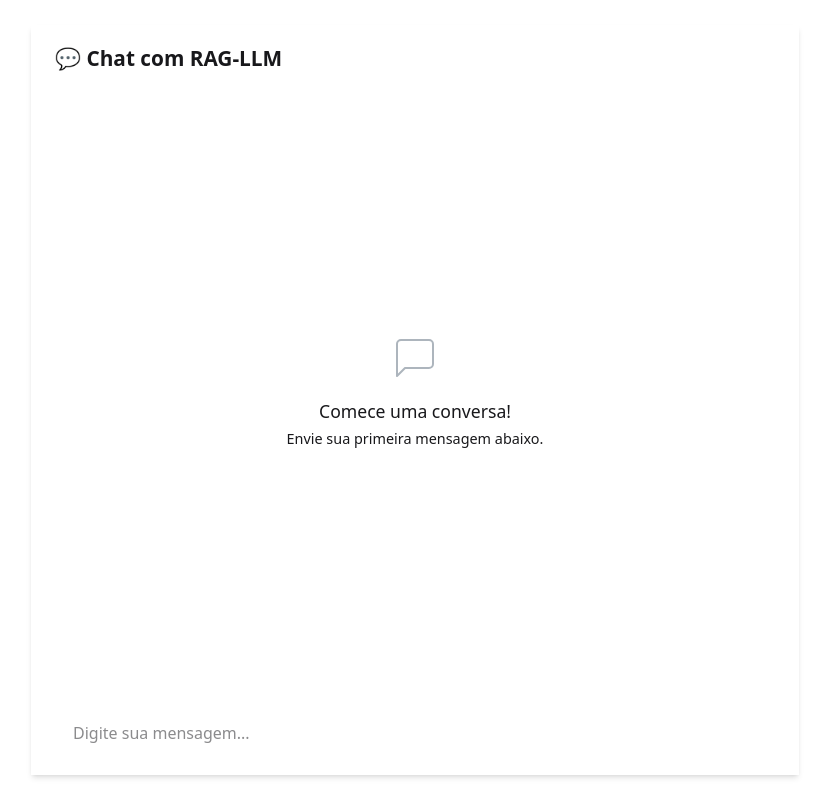
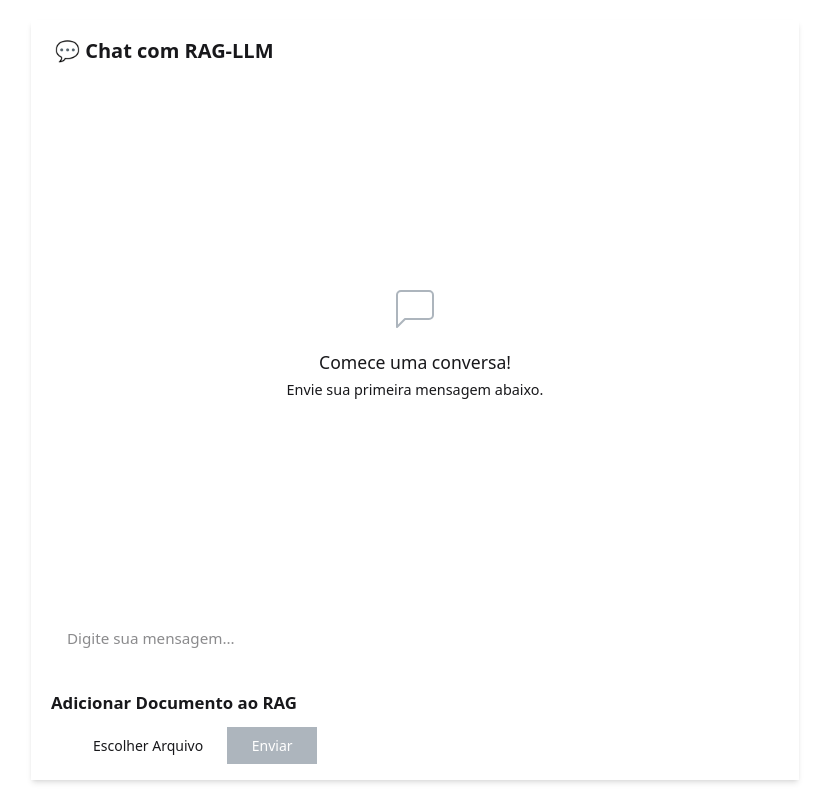
Before and after one commit to Guilhermeaug/rag, a Vue app in the folder rag-frontend/: page / in a window 1280 px wide. Shown: the whole page, without its empty margins (225-1054 px from the left). Built offline with nearby package versions, Linux system fonts and the light colour scheme.

Commit message:
feat: add file upload section

```diff
--- a/rag-frontend/src/views/HomeView.vue
+++ b/rag-frontend/src/views/HomeView.vue
@@ -1,7 +1,7 @@
 <script setup lang="ts">
 import { ref, nextTick, watch } from 'vue';
-import { marked } from 'marked'; // Importa o 'marked'
-import DOMPurify from 'dompurify'; // Importa o DOMPurify
+import { marked } from 'marked';
+import DOMPurify from 'dompurify';
 
 interface Message {
   id: number;
@@ -14,21 +14,21 @@ const messages = ref<Message[]>([]);
 const newMessage = ref('');
 let messageIdCounter = 0;
 const messagesAreaRef = ref<HTMLElement | null>(null);
-const isLoading = ref(false); // Novo estado para controlar o carregamento
+const isLoading = ref(false); // Para o chat
+const isUploading = ref(false); // Para o upload de arquivos
+const selectedFile = ref<File | null>(null);
+const uploadStatusMessage = ref('');
+const fileNameDisplay = ref('');
 
-// Configurar 'marked' (opcional, mas recomendado para GFM e quebras de linha)
+// Configura 'marked'
 marked.setOptions({
-  gfm: true, // Habilita GitHub Flavored Markdown (GFM)
-  breaks: true, // Converte quebras de linha GFM (um único Enter) em <br>
-  // A opção 'sanitize' foi removida do marked. Usaremos DOMPurify.
+  gfm: true,
+  breaks: true,
 });
 
-// Função para renderizar Markdown para HTML seguro
 const renderMarkdown = (markdownText: string) => {
   if (!markdownText) return '';
-  // 1. Converte Markdown para HTML usando marked
   const rawHtml = marked.parse(markdownText) as string;
-  // 2. Sanitiza o HTML gerado para prevenir XSS
   const cleanHtml = DOMPurify.sanitize(rawHtml);
   return cleanHtml;
 };
@@ -48,20 +48,17 @@ watch(messages, () => {
 
 const sendMessage = async () => {
   const userText = newMessage.value.trim();
-  if (userText === '') return;
+  if (userText === '' || isLoading.value) return;
 
-  // Adiciona a mensagem do usuário à UI
   messages.value.push({
     id: messageIdCounter++,
     text: userText,
     sender: 'user',
     timestamp: new Date(),
   });
-  newMessage.value = ''; // Limpa o input
+  newMessage.value = '';
+  isLoading.value = true;
 
-  isLoading.value = true; // Ativa o indicador de carregamento
-
-  // Adiciona mensagem de "pensando"
   const thinkingMessageId = messageIdCounter++;
   messages.value.push({
     id: thinkingMessageId,
@@ -72,42 +69,27 @@ const sendMessage = async () => {
   scrollToBottom();
 
   try {
-    // Define a URL do backend
-    const backendUrl = 'http://localhost:8000/query'; // Certifique-se que esta é a URL correta
-
-    // Monta o corpo da requisição
-    const requestBody = {
-      query: userText,
-    };
-
-    // Faz a chamada fetch para o backend
+    const backendUrl = 'http://localhost:8000/query';
+    const requestBody = { query: userText };
     const response = await fetch(backendUrl, {
       method: 'POST',
-      headers: {
-        'Content-Type': 'application/json',
-        // Adicione outros cabeçalhos aqui se necessário (ex: Authorization)
-      },
+      headers: { 'Content-Type': 'application/json' },
       body: JSON.stringify(requestBody),
     });
 
-    // Remove a mensagem de "pensando"
     const thinkingIndex = messages.value.findIndex(m => m.id === thinkingMessageId);
     if (thinkingIndex !== -1) {
       messages.value.splice(thinkingIndex, 1);
     }
 
     if (!response.ok) {
-      // Se a resposta não for OK (ex: 4xx, 5xx), trata como erro
       const errorData = await response.json().catch(() => ({ detail: `Erro HTTP: ${response.status} ${response.statusText}` }));
       throw new Error(errorData.detail || `Erro ao contatar o backend: ${response.status}`);
     }
 
-    // Extrai os dados da resposta JSON
     const data = await response.json();
+    const llmResponseText = data.answer || "Não foi possível obter uma resposta.";
 
-    // Adiciona a resposta da LLM à UI
-    // Assumindo que a resposta está em data.results
-    const llmResponseText = data.answer || "Não foi possível obter uma resposta.";
     messages.value.push({
       id: messageIdCounter++,
       text: llmResponseText,
@@ -117,23 +99,84 @@ const sendMessage = async () => {
 
   } catch (error) {
     console.error('Erro ao enviar mensagem:', error);
-    // Remove a mensagem de "pensando" em caso de erro também
     const thinkingIndex = messages.value.findIndex(m => m.id === thinkingMessageId);
     if (thinkingIndex !== -1) {
       messages.value.splice(thinkingIndex, 1);
     }
-    // Adiciona uma mensagem de erro à UI
     messages.value.push({
       id: messageIdCounter++,
       text: `Erro: ${error instanceof Error ? error.message : 'Falha na comunicação com o servidor.'}`,
-      sender: 'llm', // Pode ser 'system' ou 'llm' com estilo de erro
+      sender: 'llm',
       timestamp: new Date(),
     });
   } finally {
-    isLoading.value = false; // Desativa o indicador de carregamento
-    // O watch já cuidará do scrollToBottom
+    isLoading.value = false;
   }
 };
+
+const handleFileSelected = (event: Event) => {
+  const target = event.target as HTMLInputElement;
+  if (target.files && target.files[0]) {
+    selectedFile.value = target.files[0];
+    fileNameDisplay.value = target.files[0].name;
+    uploadStatusMessage.value = '';
+  } else {
+    selectedFile.value = null;
+    fileNameDisplay.value = '';
+    uploadStatusMessage.value = '';
+  }
+};
+
+const uploadFile = async () => {
+  if (!selectedFile.value) {
+    uploadStatusMessage.value = 'Por favor, selecione um arquivo primeiro.';
+    return;
+  }
+  if (isUploading.value) return;
+
+  isUploading.value = true;
+  uploadStatusMessage.value = `Enviando ${selectedFile.value.name}...`;
+
+  const formData = new FormData();
+  formData.append('file', selectedFile.value);
+
+  try {
+    const uploadUrl = 'http://localhost:8000/ingest/upload';
+    const response = await fetch(uploadUrl, {
+      method: 'POST',
+      body: formData,
+    });
+
+    const responseData = await response.json();
+
+    if (!response.ok) {
+      if (response.status === 202 && responseData.status === "accepted") {
+         uploadStatusMessage.value = `Sucesso: ${responseData.message}`;
+      } else {
+        throw new Error(responseData.detail || `Erro no upload: ${response.status} ${response.statusText}`);
+      }
+    } else if (responseData.status === "accepted") {
+        uploadStatusMessage.value = `Sucesso: ${responseData.message}`;
+    } else {
+        uploadStatusMessage.value = `Resposta inesperada: ${JSON.stringify(responseData)}`;
+    }
+
+  } catch (error) {
+    console.error('Erro ao fazer upload do arquivo:', error);
+    uploadStatusMessage.value = `Erro: ${error instanceof Error ? error.message : 'Falha no upload.'}`;
+  } finally {
+    isUploading.value = false;
+    selectedFile.value = null;
+    fileNameDisplay.value = '';
+    const fileInput = document.getElementById('file-upload-input') as HTMLInputElement;
+    if (fileInput) {
+        fileInput.value = '';
+    }
+  }
+};
+
+const acceptedFileTypes = ".pdf,.doc,.docx,.txt,.md,.xls,.xlsx";
+
 </script>
 
 <template>
@@ -149,7 +192,6 @@ const sendMessage = async () => {
           <p>Comece uma conversa!</p>
           <span>Envie sua primeira mensagem abaixo.</span>
         </div>
-
         <div
           v-for="message in messages"
           :key="message.id"
@@ -157,7 +199,6 @@ const sendMessage = async () => {
           :class="{ 'user': message.sender === 'user', 'llm': message.sender === 'llm' }"
         >
           <div class="message-bubble" :class="{'thinking': message.text === 'LLM está processando sua pergunta...', 'error': message.sender === 'llm' && message.text.startsWith('Erro:')}">
-
             <div
               v-if="message.sender === 'llm' && message.text !== 'LLM está processando sua pergunta...' && !message.text.startsWith('Erro:')"
               class="message-text markdown-content"
@@ -187,38 +228,70 @@ const sendMessage = async () => {
           </button>
         </form>
       </footer>
+
+      <section class="upload-section">
+        <h2>Adicionar Documento ao RAG</h2>
+        <div class="file-upload-container">
+          <label for="file-upload-input" class="file-upload-label" :class="{'disabled': isUploading}">
+            <svg xmlns="http://www.w3.org/2000/svg" width="20" height="20" viewBox="0 0 24 24" fill="none" stroke="currentColor" stroke-width="2" stroke-linecap="round" stroke-linejoin="round" class="feather feather-upload-cloud"><polyline points="16 16 12 12 8 16"></polyline><line x1="12" y1="12" x2="12" y2="21"></line><path d="M20.39 18.39A5 5 0 0 0 18 9h-1.26A8 8 0 1 0 3 16.3"></path><polyline points="16 16 12 12 8 16"></polyline></svg>
+            <span>Escolher Arquivo</span>
+          </label>
+          <input
+            type="file"
+            @change="handleFileSelected"
+            class="file-input-hidden"
+            id="file-upload-input"
+            :accept="acceptedFileTypes"
+            :disabled="isUploading"
+          />
+          <span v-if="fileNameDisplay" class="file-name-display">{{ fileNameDisplay }}</span>
+          <button @click="uploadFile" class="upload-button" :disabled="!selectedFile || isUploading">
+            <span v-if="isUploading" class="button-spinner"></span>
+            <span v-else>Enviar</span>
+          </button>
+        </div>
+        <p v-if="uploadStatusMessage" class="upload-status" :class="{'success': uploadStatusMessage.startsWith('Sucesso:'), 'error-message': uploadStatusMessage.startsWith('Erro:')}">
+          {{ uploadStatusMessage }}
+        </p>
+      </section>
+
     </main>
   </div>
 </template>
 
 <style scoped>
-/* Estilos Globais para o Componente */
 :root {
   --font-family-sans-serif: -apple-system, BlinkMacSystemFont, "Segoe UI", Roboto, "Helvetica Neue", Arial, sans-serif;
-  --background-color: #f4f7f6;
-  --container-background: #ffffff;
-  --header-background: #ffffff;
+  --page-background-color: #e9ebee; /* Cor de fundo da página um pouco mais escura */
+  --chat-background-color: #ffffff;
+  --header-footer-background: #f8f9fa; /* Fundo para header, input e upload section */
   --text-primary: #212529;
   --text-secondary: #495057;
   --text-muted: #6c757d;
 
   --user-message-background: #007AFF;
   --user-message-text: #ffffff;
-  --llm-message-background: #e9ecef;
+  --llm-message-background: #f0f2f5; /* Fundo da mensagem LLM um pouco mais claro */
   --llm-message-text: #212529;
   --thinking-message-color: #495057;
-  --error-message-background: #ffebee; /* Fundo vermelho claro para erros */
-  --error-message-text: #c62828; /* Texto vermelho escuro para erros */
+  --error-message-background: #ffebee;
+  --error-message-text: #c62828;
+  --success-message-text: #28a745;
 
+  --input-border-color: #d1d7de; /* Borda do input um pouco mais suave */
+  --input-focus-border-color: #86b7fe;
+  --input-focus-box-shadow: 0 0 0 0.25rem rgba(0, 122, 255, 0.25);
 
-  --input-border-color: #ced4da;
   --button-primary-color: #007AFF;
-  --button-hover-color: #0056b3;
+  --button-primary-hover-color: #0056b3;
+  --button-secondary-color: #6c757d;
+  --button-secondary-hover-color: #545b62; /* Escurecido um pouco */
 
-  --border-radius-default: 16px;
-  --border-radius-bubble: 20px;
-  --shadow-sm: 0 2px 4px rgba(0,0,0,0.04);
-  --shadow-md: 0 6px 12px rgba(0,0,0,0.07);
+  --border-radius-default: 12px; /* Reduzido para um visual mais contido */
+  --border-radius-medium: 8px;
+  --border-radius-bubble: 18px; /* Mantido para bolhas */
+  --shadow-sm: 0 1px 2px rgba(0,0,0,0.05);
+  --shadow-md: 0 4px 8px rgba(0,0,0,0.07);
 }
 
 .page-container {
@@ -226,7 +299,7 @@ const sendMessage = async () => {
   justify-content: center;
   align-items: center;
   min-height: 100vh;
-  background-color: var(--background-color);
+  background-color: var(--page-background-color); /* Aplicando nova cor de fundo da página */
   font-family: var(--font-family-sans-serif);
   padding: 20px;
   box-sizing: border-box;
@@ -236,25 +309,25 @@ const sendMessage = async () => {
   display: flex;
   flex-direction: column;
   height: calc(100vh - 40px);
-  max-height: 750px;
+  max-height: 850px;
   width: 100%;
   max-width: 768px;
-  background-color: var(--container-background);
+  background-color: var(--chat-background-color); /* Fundo do chat */
   border-radius: var(--border-radius-default);
   box-shadow: var(--shadow-md);
   overflow: hidden;
 }
 
 .chat-header {
-  padding: 18px 24px;
-  background-color: var(--header-background);
+  padding: 16px 24px; /* Ajustado padding */
+  background-color: var(--header-footer-background);
   border-bottom: 1px solid var(--input-border-color);
   text-align: center;
   flex-shrink: 0;
 }
 
 .chat-header h1 {
-  font-size: 1.3rem;
+  font-size: 1.25rem; /* Ajustado */
   font-weight: 600;
   color: var(--text-primary);
   margin: 0;
@@ -263,10 +336,11 @@ const sendMessage = async () => {
 .messages-area {
   flex-grow: 1;
   overflow-y: auto;
-  padding: 24px;
+  padding: 20px; /* Ajustado padding */
   display: flex;
   flex-direction: column;
   gap: 8px;
+  background-color: var(--chat-background-color); /* Garante fundo branco aqui também */
 }
 
 .no-messages-placeholder {
@@ -292,11 +366,10 @@ const sendMessage = async () => {
   font-size: 0.9rem;
 }
 
-
 .message-wrapper {
   display: flex;
   flex-direction: column;
-  margin-bottom: 14px;
+  margin-bottom: 12px; /* Ajustado */
 }
 
 .message-wrapper.user {
@@ -308,13 +381,13 @@ const sendMessage = async () => {
 }
 
 .message-bubble {
-  padding: 12px 18px;
+  padding: 10px 15px; /* Ajustado */
   border-radius: var(--border-radius-bubble);
   max-width: 85%;
   word-wrap: break-word;
   box-shadow: var(--shadow-sm);
-  line-height: 1.55;
-  font-size: 0.98rem;
+  line-height: 1.5; /* Ajustado */
+  font-size: 0.95rem; /* Ajustado */
 }
 
 .message-bubble.thinking {
@@ -332,25 +405,35 @@ const sendMessage = async () => {
   border: 1px solid var(--error-message-text);
 }
 
+.message-text {
+  margin: 0 0 4px 0; /* Ajustado */
+  white-space: pre-wrap;
+}
 
-.message-text {
-  margin: 0 0 5px 0;
+.markdown-content {
+  white-space: normal;
+}
+.markdown-content p:first-child {
+  margin-top: 0;
+}
+.markdown-content p:last-child {
+  margin-bottom: 0;
 }
 
 .user .message-bubble {
   background-color: var(--user-message-background);
   color: var(--user-message-text);
-  border-bottom-right-radius: 8px;
+  border-bottom-right-radius: var(--border-radius-medium);
 }
 
 .llm .message-bubble:not(.thinking):not(.error) {
   background-color: var(--llm-message-background);
   color: var(--llm-message-text);
-  border-bottom-left-radius: 8px;
+  border-bottom-left-radius: var(--border-radius-medium);
 }
 
 .timestamp {
-  font-size: 0.75rem;
+  font-size: 0.7rem; /* Ajustado */
   display: block;
 }
 
@@ -363,10 +446,9 @@ const sendMessage = async () => {
   text-align: left;
 }
 
-
 .input-area {
-  padding: 16px 24px;
-  background-color: var(--header-background);
+  padding: 12px 20px; /* Ajustado padding */
+  background-color: var(--header-footer-background);
   border-top: 1px solid var(--input-border-color);
   flex-shrink: 0;
 }
@@ -374,36 +456,36 @@ const sendMessage = async () => {
 .input-form {
   display: flex;
   align-items: center;
-  gap: 12px;
+  gap: 10px; /* Ajustado */
 }
 
 .message-input {
   flex-grow: 1;
-  padding: 14px 18px;
+  padding: 12px 16px; /* Ajustado */
   border: 1px solid var(--input-border-color);
-  border-radius: var(--border-radius-default);
-  font-size: 1rem;
-  background-color: var(--container-background);
+  border-radius: var(--border-radius-medium); /* Usando medium */
+  font-size: 0.95rem; /* Ajustado */
+  background-color: var(--chat-background-color);
   color: var(--text-primary);
   outline: none;
+  transition: border-color .15s ease-in-out, box-shadow .15s ease-in-out;
 }
 .message-input:focus {
-  border-color: var(--button-primary-color);
-  box-shadow: 0 0 0 3px rgba(0, 122, 255, 0.15);
+  border-color: var(--input-focus-border-color);
+  box-shadow: var(--input-focus-box-shadow);
 }
 .message-input:disabled {
-  background-color: #e9ecef; /* Indica que está desabilitado */
+  background-color: #e9ecef;
   cursor: not-allowed;
 }
-
 
 .send-button {
   background-color: var(--button-primary-color);
   color: white;
   border: none;
   border-radius: 50%;
-  width: 48px;
-  height: 48px;
+  width: 44px; /* Ajustado */
+  height: 44px; /* Ajustado */
   display: flex;
   align-items: center;
   justify-content: center;
@@ -413,28 +495,27 @@ const sendMessage = async () => {
 }
 
 .send-button:hover:not(:disabled) {
-  background-color: var(--button-hover-color);
+  background-color: var(--button-primary-hover-color);
 }
 .send-button:active:not(:disabled) {
   transform: scale(0.95);
 }
 .send-button:disabled {
-  background-color: #adb5bd; /* Cor para botão desabilitado */
+  background-color: #adb5bd;
   cursor: not-allowed;
 }
 
 .send-button svg {
-  width: 22px;
-  height: 22px;
+  width: 20px; /* Ajustado */
+  height: 20px; /* Ajustado */
 }
 
-/* Spinner simples */
 .spinner {
   border: 3px solid rgba(255, 255, 255, 0.3);
   border-radius: 50%;
   border-top-color: #fff;
-  width: 22px;
-  height: 22px;
+  width: 20px; /* Ajustado */
+  height: 20px; /* Ajustado */
   animation: spin 1s ease-in-out infinite;
 }
 
@@ -444,6 +525,142 @@ const sendMessage = async () => {
   }
 }
 
+/* --- ESTILOS REFINADOS PARA A SEÇÃO DE UPLOAD --- */
+.upload-section {
+  padding: 16px 20px; /* Ajustado padding */
+  border-top: 1px solid var(--input-border-color);
+  background-color: var(--header-footer-background); /* Mesmo fundo do header e input chat */
+  flex-shrink: 0;
+}
+
+.upload-section h2 {
+  font-size: 1.05rem; /* Ajustado */
+  font-weight: 600;
+  color: var(--text-secondary); /* Cor mais suave para o título da seção */
+  margin-top: 0;
+  margin-bottom: 12px; /* Ajustado */
+  text-align: left; /* Alinhado à esquerda para um visual mais de formulário */
+}
+
+.file-upload-container {
+  display: flex;
+  gap: 10px; /* Ajustado */
+  align-items: center;
+}
+
+.file-input-hidden {
+  width: 0.1px;
+  height: 0.1px;
+  opacity: 0;
+  overflow: hidden;
+  position: absolute;
+  z-index: -1;
+}
+
+.file-upload-label { /* Botão "Escolher Arquivo" */
+  display: inline-flex;
+  align-items: center;
+  gap: 8px;
+  padding: 8px 14px; /* Ajustado */
+  font-size: 0.875rem; /* Ajustado */
+  font-weight: 500;
+  color: var(--button-secondary-color); /* Usando cor secundária para o botão de escolher */
+  background-color: var(--chat-background-color);
+  border: 1px solid var(--input-border-color); /* Borda sutil */
+  border-radius: var(--border-radius-medium);
+  cursor: pointer;
+  transition: background-color 0.2s ease, color 0.2s ease, border-color 0.2s ease;
+  flex-shrink: 0;
+}
+
+.file-upload-label:hover:not(.disabled) {
+  background-color: #e9ecef; /* Leve hover */
+  border-color: #adb5bd;
+  color: var(--text-primary);
+}
+.file-upload-label.disabled {
+  background-color: #f8f9fa;
+  border-color: var(--input-border-color);
+  color: var(--text-muted);
+  cursor: not-allowed;
+}
+.file-upload-label.disabled svg {
+  stroke: var(--text-muted);
+}
+.file-upload-label svg {
+    stroke: var(--button-secondary-color); /* Cor do ícone */
+    transition: stroke 0.2s ease;
+}
+.file-upload-label:hover:not(.disabled) svg {
+    stroke: var(--text-primary);
+}
+
+
+.file-name-display {
+  flex-grow: 1;
+  font-size: 0.875rem; /* Ajustado */
+  color: var(--text-primary); /* Cor primária para o nome do arquivo */
+  background-color: #292e35; /* Fundo sutil para destacar o nome */
+  padding: 8px 12px; /* Ajustado */
+  border-radius: var(--border-radius-medium);
+  white-space: nowrap;
+  overflow: hidden;
+  text-overflow: ellipsis;
+  min-width: 100px;
+  border: 1px solid transparent; /* Para manter o alinhamento mesmo sem borda visível */
+}
+
+
+.upload-button { /* Botão "Enviar" (para upload) */
+  padding: 8px 16px; /* Ajustado */
+  background-color: var(--button-primary-color); /* Usando cor primária para o botão de ação */
+  color: white;
+  border: none;
+  border-radius: var(--border-radius-medium);
+  font-size: 0.875rem; /* Ajustado */
+  font-weight: 500;
+  cursor: pointer;
+  transition: background-color 0.2s ease;
+  display: flex;
+  align-items: center;
+  justify-content: center;
+  min-width: 90px; /* Ajustado */
+  flex-shrink: 0;
+}
+
+.upload-button:hover:not(:disabled) {
+  background-color: var(--button-primary-hover-color);
+}
+.upload-button:disabled {
+  background-color: #adb5bd;
+  cursor: not-allowed;
+}
+
+.button-spinner {
+  border: 3px solid rgba(255, 255, 255, 0.4);
+  border-radius: 50%;
+  border-top-color: #fff;
+  width: 16px; /* Ajustado */
+  height: 16px; /* Ajustado */
+  animation: spin 1s ease-in-out infinite;
+  display: inline-block;
+}
+
+.upload-status {
+  margin-top: 10px; /* Ajustado */
+  font-size: 0.8rem; /* Ajustado */
+  text-align: center;
+  min-height: 1.2em;
+  padding: 4px 0; /* Pequeno padding vertical */
+}
+.upload-status.success {
+  color: var(--success-message-text);
+  font-weight: 500;
+}
+.upload-status.error-message {
+  color: var(--error-message-text);
+  font-weight: 500;
+}
 
 .messages-area::-webkit-scrollbar {
   width: 8px;
@@ -454,7 +671,7 @@ const sendMessage = async () => {
 .messages-area::-webkit-scrollbar-thumb {
   background-color: #d1d1d1;
   border-radius: 10px;
-  border: 2px solid var(--container-background);
+  border: 2px solid var(--chat-background-color); /* Usa o fundo do chat para a borda */
 }
 .messages-area::-webkit-scrollbar-thumb:hover {
   background-color: #b3b3b3;
```
